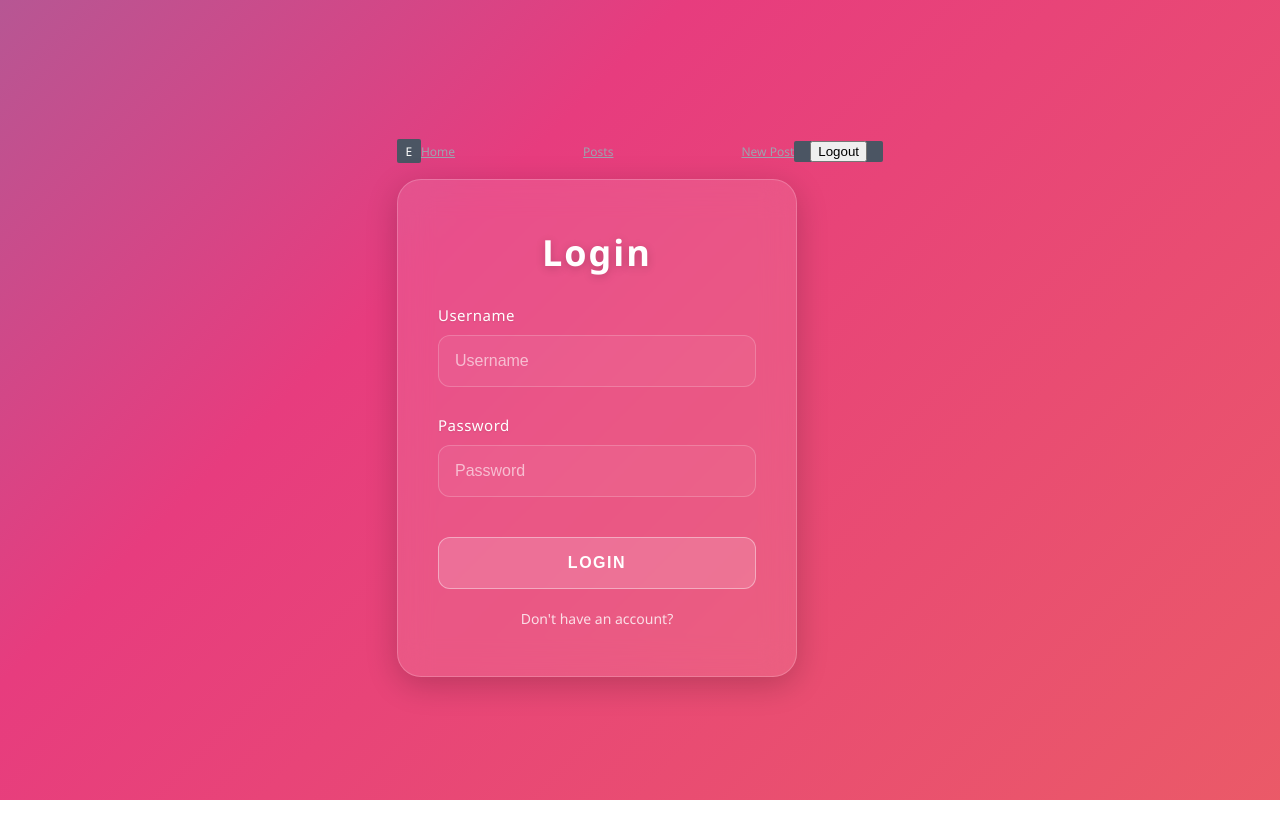
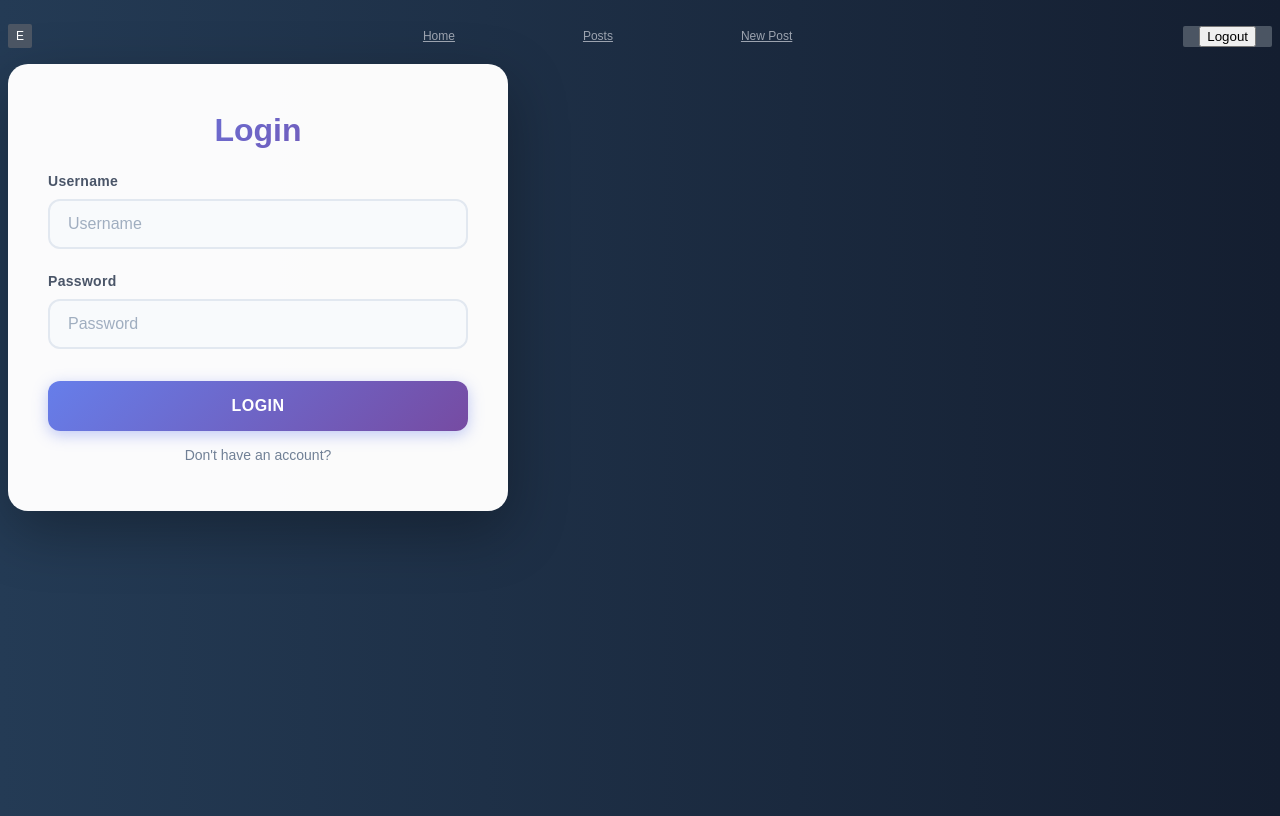
Before and after one commit to efaxy/student-survival-guides-client, a React (Create React App) app: page /login in a window 1280 px wide. Built offline with nearby package versions, Linux system fonts and the light colour scheme.

Commit message:
restructure MainPage, and creating PostItem, PopularPosts + styles for them

```diff
--- a/package.json
+++ b/package.json
@@ -9,6 +9,7 @@
     "@testing-library/user-event": "^13.5.0",
     "react": "^19.2.4",
     "react-dom": "^19.2.4",
+    "react-icons": "^5.6.0",
     "react-router-dom": "^7.14.2",
     "react-scripts": "5.0.1",
     "web-vitals": "^2.1.4"
--- a/src/App.js
+++ b/src/App.js
@@ -1,7 +1,7 @@
 import { Layout } from './components/Layout'
 import { Route, Routes } from 'react-router-dom'
 
-import { MainPage } from './pages/MainPage'
+import { MainPage } from './pages/MainPage/MainPage'
 import { PostsPage } from './pages/PostsPage'
 import { PostPage } from './pages/PostPage'
 import { AddPostPage } from './pages/AddPostPage/AddPostPage'
--- /dev/null
+++ b/src/components/PopularPosts/PopularPosts.jsx
@@ -0,0 +1,10 @@
+import React from 'react'
+import './PopularPosts.css'
+
+export const PopularPosts = ({ post }) => {
+	return (
+		<div className="popular-post-item">
+			<div className="popular-post-link">{post.popular}</div>
+		</div>
+	)
+}
--- /dev/null
+++ b/src/components/PostItem/PostItem.jsx
@@ -0,0 +1,32 @@
+import React from 'react'
+import { AiFillEye, AiOutlineMessage } from 'react-icons/ai'
+import './PostItem.css'
+
+export const PostItem = ({ post }) => {
+	if (!post) {
+		return <div className="no-posts-message">There are no posts</div>
+	}
+
+	return (
+		<div className="post-card">
+			<div className="post-image">IMAGE</div>
+
+			<div className="post-meta">
+				<div className="post-username">{post.username}</div>
+				<div className="post-date">{post.createdAt}</div>
+			</div>
+
+			<div className="post-title">{post.title}</div>
+			<p className="post-text">{post.text}</p>
+
+			<div className="post-actions">
+				<button className="action-button">
+					<AiFillEye /> <span>{post.views}</span>
+				</button>
+				<button className="action-button">
+					<AiOutlineMessage /> <span>{post.comments?.length}</span>
+				</button>
+			</div>
+		</div>
+	)
+}
--- a/src/pages/LoginPage/LoginPage.css
+++ b/src/pages/LoginPage/LoginPage.css
@@ -1,130 +1,139 @@
-body {
-  margin: 0;
+.login-page {
 	min-height: 100vh;
 	display: flex;
 	align-items: center;
 	justify-content: center;
-  background: linear-gradient(-45deg, #ee7752, #e73c7e, #23a6d5, #23d5ab);
-  background-size: 400% 400%;
-  animation: gradientBG 15s ease infinite;
-  font-family: 'Segoe UI', Roboto, Helvetica, Arial, sans-serif;
-}
-
-@keyframes gradientBG {
-  0% { background-position: 0% 50%; }
-  50% { background-position: 100% 50%; }
-  100% { background-position: 0% 50%; }
+	background: linear-gradient(135deg, #667eea 0%, #764ba2 100%);
+	padding: 20px;
 }
 
 .login-form {
-  background: rgba(255, 255, 255, 0.1);
-  backdrop-filter: blur(16px);
-  -webkit-backdrop-filter: blur(16px);
-  border: 1px solid rgba(255, 255, 255, 0.2);
-  box-shadow: 0 8px 32px 0 rgba(0, 0, 0, 0.2);
-  border-radius: 24px;
-  width: 100%;
-  max-width: 400px;
-  padding: 48px 40px;
 	display: flex;
 	flex-direction: column;
-  gap: 28px;
-  box-sizing: border-box;
-  color: #ffffff;
+	gap: 24px;
+	width: 100%;
+	max-width: 420px;
+	padding: 48px 40px;
+	background: rgba(255, 255, 255, 0.98);
+	border-radius: 20px;
+	box-shadow: 0 20px 60px rgba(0, 0, 0, 0.3);
+	animation: slideUp 0.5s ease-out;
+}
+
+@keyframes slideUp {
+	from {
+		opacity: 0;
+		transform: translateY(30px);
+	}
+	to {
+		opacity: 1;
+		transform: translateY(0);
+	}
 }
 
 .login-title {
 	margin: 0;
-  font-size: 36px;
+	font-size: 32px;
+	font-weight: 700;
 	text-align: center;
-  font-weight: 700;
-  letter-spacing: 2px;
-  text-shadow: 0 2px 10px rgba(0, 0, 0, 0.2);
+	background: linear-gradient(135deg, #667eea 0%, #764ba2 100%);
+	-webkit-background-clip: text;
+	-webkit-text-fill-color: transparent;
+	background-clip: text;
 }
 
 .login-label {
 	display: flex;
 	flex-direction: column;
-  font-size: 15px;
-  font-weight: 500;
 	gap: 10px;
-  letter-spacing: 0.5px;
-  text-shadow: 0 1px 2px rgba(0, 0, 0, 0.1);
+	font-size: 14px;
+	font-weight: 600;
+	color: #4a5568;
+	letter-spacing: 0.3px;
 }
 
 .login-input {
-  width: 100%;
-  padding: 16px;
+	padding: 14px 18px;
 	font-size: 16px;
-  background: rgba(255, 255, 255, 0.05);
-  border: 1px solid rgba(255, 255, 255, 0.2);
+	border: 2px solid #e2e8f0;
 	border-radius: 12px;
-  color: #ffffff;
 	outline: none;
 	transition: all 0.3s ease;
-  box-sizing: border-box;
+	background: #f8fafc;
+}
+
+.login-input:focus {
+	border-color: #667eea;
+	background: #fff;
+	box-shadow: 0 0 0 4px rgba(102, 126, 234, 0.15);
+	transform: translateY(-1px);
 }
 
 .login-input::placeholder {
-  color: rgba(255, 255, 255, 0.6);
+	color: #a0aec0;
 }
 
-.login-input:hover {
-  background: rgba(255, 255, 255, 0.1);
-}
-
-.login-input:focus {
-  background: rgba(255, 255, 255, 0.15);
-  border-color: rgba(255, 255, 255, 0.6);
-  box-shadow: 0 0 20px rgba(255, 255, 255, 0.15);
-  transform: translateY(-1px);
+.login-input:hover:not(:focus) {
+	border-color: #cbd5e0;
 }
 
 .login-btns {
 	display: flex;
 	flex-direction: column;
-  gap: 20px;
-  margin-top: 12px;
+	gap: 16px;
+	margin-top: 8px;
 }
 
 .login-btn {
-  width: 100%;
-  padding: 16px;
+	padding: 16px 24px;
 	font-size: 16px;
-  font-weight: 600;
-  color: #ffffff;
-  background: rgba(255, 255, 255, 0.15);
-  border: 1px solid rgba(255, 255, 255, 0.4);
+	font-weight: 700;
+	color: #fff;
+	background: linear-gradient(135deg, #667eea 0%, #764ba2 100%);
+	border: none;
 	border-radius: 12px;
 	cursor: pointer;
 	transition: all 0.3s ease;
+	box-shadow: 0 4px 15px rgba(102, 126, 234, 0.4);
+	letter-spacing: 0.5px;
 	text-transform: uppercase;
-  letter-spacing: 1.5px;
-  position: relative;
-  overflow: hidden;
 }
 
 .login-btn:hover {
-  background: rgba(255, 255, 255, 0.25);
-  transform: translateY(-3px);
-  box-shadow: 0 10px 20px rgba(0, 0, 0, 0.2);
-  border-color: rgba(255, 255, 255, 0.8);
+	transform: translateY(-2px);
+	box-shadow: 0 8px 25px rgba(102, 126, 234, 0.5);
 }
 
 .login-btn:active {
 	transform: translateY(0);
-  box-shadow: 0 5px 10px rgba(0, 0, 0, 0.2);
+	box-shadow: 0 2px 10px rgba(102, 126, 234, 0.3);
 }
 
 .login-register-link {
+	text-align: center;
 	font-size: 14px;
-  color: rgba(255, 255, 255, 0.8);
+	color: #718096;
 	text-decoration: none;
-  text-align: center;
-  transition: all 0.3s ease;
+	transition: all 0.2s ease;
+	font-weight: 500;
 }
 
 .login-register-link:hover {
-  color: #ffffff;
-  text-shadow: 0 0 8px rgba(255, 255, 255, 0.6);
+	color: #667eea;
+	text-decoration: none;
 }
+
+.login-register-link span {
+	color: #667eea;
+	font-weight: 600;
+}
+
+@media (max-width: 480px) {
+	.login-form {
+		padding: 36px 28px;
+	}
+
+	.login-title {
+		font-size: 28px;
+	}
+}
--- a/src/pages/MainPage.jsx
+++ /dev/null
@@ -1,5 +0,0 @@
-import React from 'react'
-
-export const MainPage = () => {
-	return <div>MainPage</div>
-}
--- /dev/null
+++ b/src/pages/MainPage/MainPage.jsx
@@ -0,0 +1,30 @@
+import React from 'react'
+import './MainPage.css'
+import { PostItem } from '../../components/PostItem/PostItem'
+import { PopularPosts } from '../../components/PopularPosts/PopularPosts'
+
+export const MainPage = () => {
+	const posts = []
+	const popularPosts = []
+
+	if (!posts.length) {
+		return <div className="no-posts-message">There are no posts</div>
+	}
+
+	return (
+		<div className="main-container">
+			<div className="posts-layout">
+				<div className="posts-main">
+					<PostItem />
+				</div>
+
+				<div className="posts-sidebar">
+					<div className="sidebar-title">Popular:</div>
+					{popularPosts?.map((post, idx) => (
+						<PopularPosts key={idx} post={post} />
+					))}
+				</div>
+			</div>
+		</div>
+	)
+}
```
Also changed, not shown: src/components/PopularPosts/PopularPosts.css (added), src/components/PostItem/PostItem.css (added), src/pages/MainPage/MainPage.css (added), 1 other file (tests, documents, lock files or other folders). Lines whose indentation alone changed are shown as unchanged.
